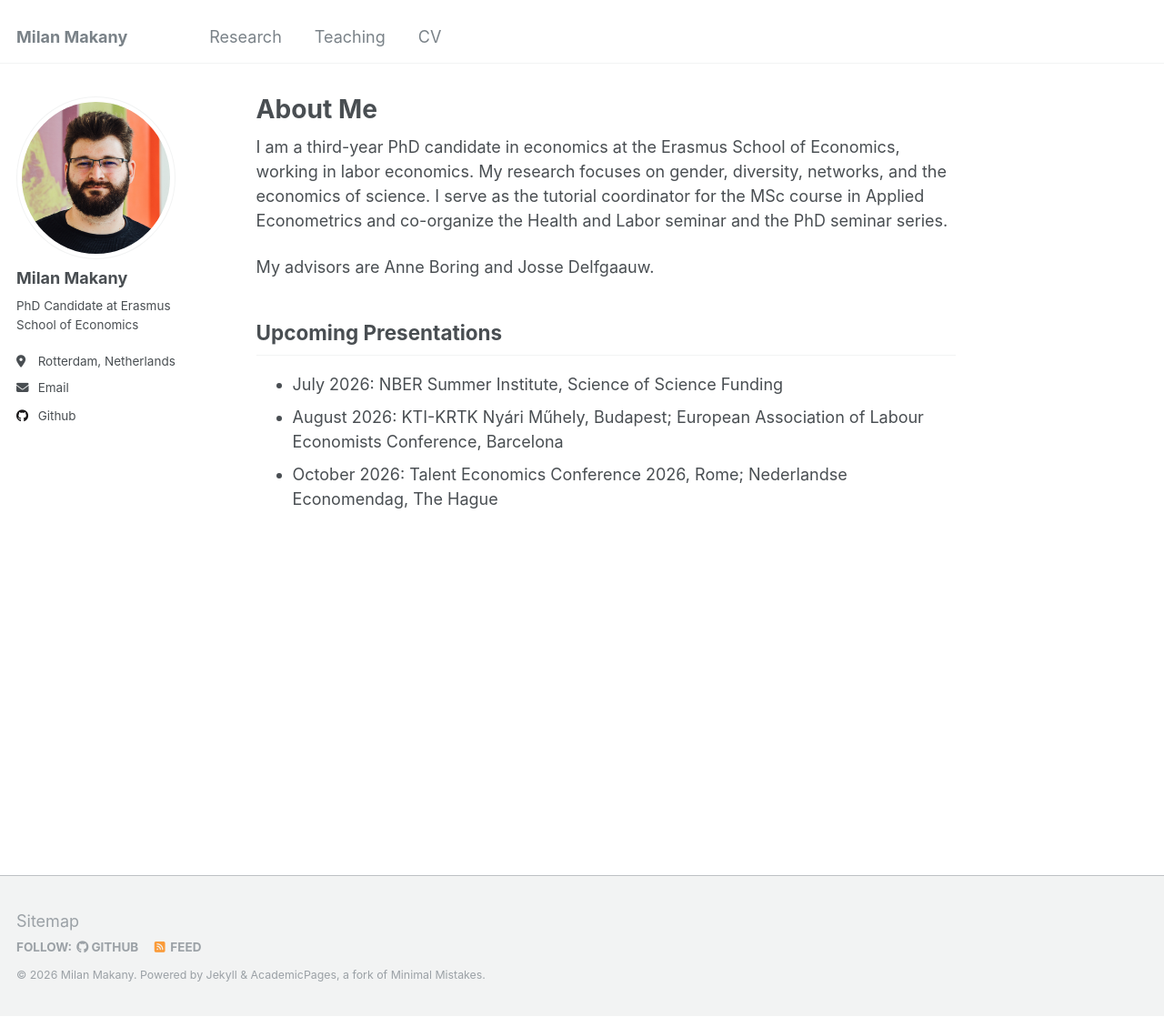
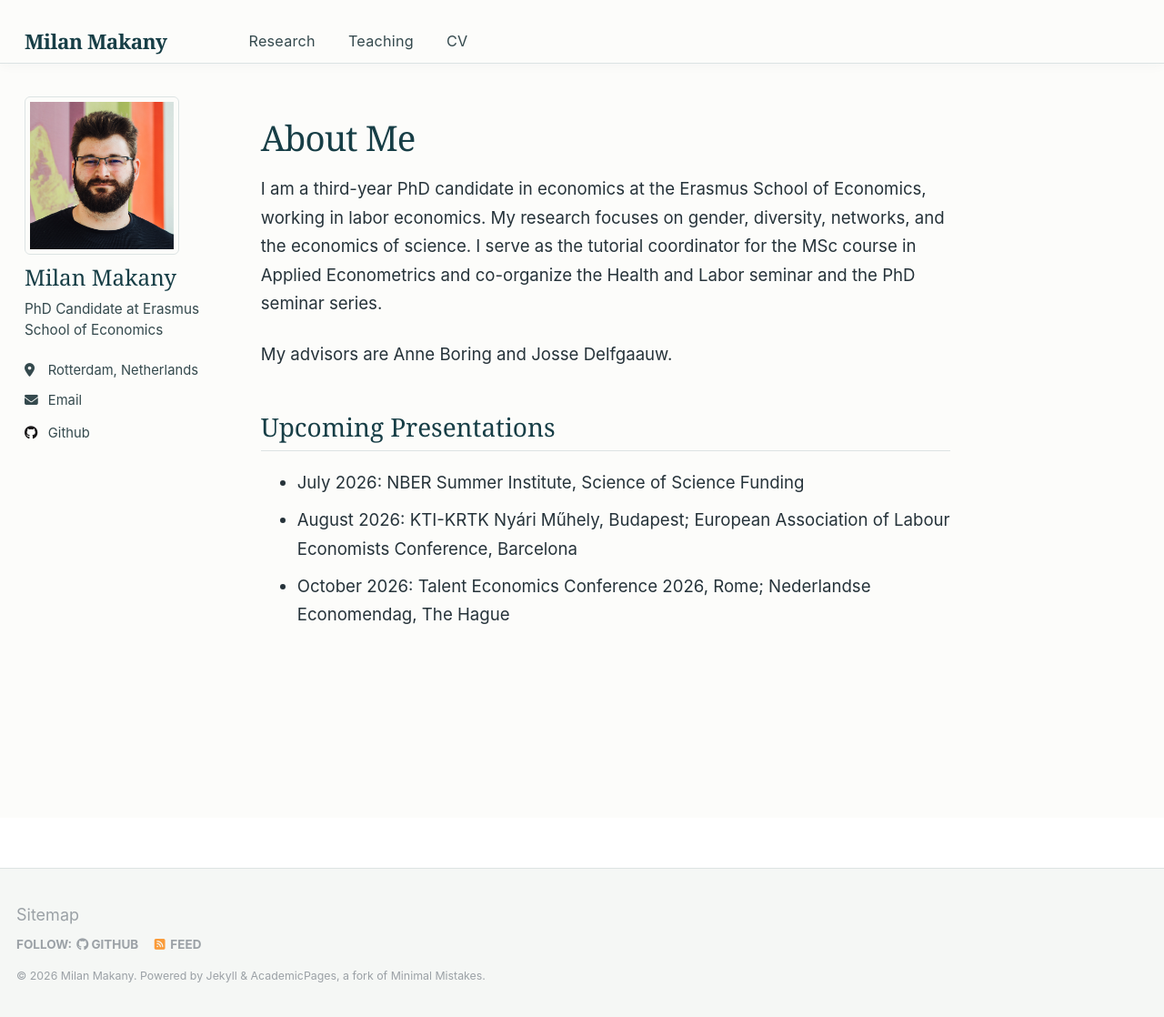
Before and after one commit to makany-milan/makany-milan.github.io, a Jekyll site: the page built from _pages/about.md, in a window 1280 px wide and 1118 px high. Shown: the whole window at 91% size. Built offline with Jekyll 4.4.1, drawn with Linux system fonts in a browser that asks for light colours.

Commit message:
style update

```diff
--- /dev/null
+++ b/_sass/_academic.scss
@@ -0,0 +1,145 @@
+/* A quiet editorial treatment for the academic profile. */
+body {
+  background: #fcfcfa;
+  line-height: 1.7;
+}
+
+.masthead {
+  background: #fcfcfa;
+  border-bottom: 1px solid #dce3e3;
+  box-shadow: 0 2px 12px rgba(25, 51, 56, 0.035);
+}
+
+.masthead__inner-wrap {
+  padding-left: 1.5rem;
+  padding-right: 1.5rem;
+}
+
+.greedy-nav {
+  background: transparent;
+
+  a {
+    color: #34494d;
+    font-size: 0.9rem;
+    letter-spacing: 0.015em;
+  }
+
+  a:hover, a:focus {
+    color: #17606a;
+  }
+}
+
+.masthead__menu-item--lg a {
+  color: #173e46;
+  font-family: Georgia, Times, serif;
+  font-size: 1.25rem;
+  letter-spacing: -0.02em;
+}
+
+#main {
+  margin-top: 3.25rem;
+  padding-left: 1.5rem;
+  padding-right: 1.5rem;
+}
+
+.page__title, .archive > h1 {
+  color: #173e46;
+  font-size: clamp(2rem, 3vw, 2.8rem);
+  font-weight: 400;
+  line-height: 1.15;
+  letter-spacing: -0.025em;
+}
+
+.page__content, .archive {
+  max-width: 760px;
+}
+
+.page__content {
+  font-size: 1.035rem;
+
+  h2 {
+    margin-top: 2.6rem;
+    padding-bottom: 0.5rem;
+    color: #173e46;
+    font-size: 1.55rem;
+    font-weight: 400;
+    border-bottom: 1px solid #dce3e3;
+  }
+
+  a {
+    text-decoration-color: #a1bdbe;
+    text-underline-offset: 0.18em;
+  }
+}
+
+.sidebar {
+  color: #34494d;
+}
+
+.author__avatar img {
+  border-radius: 6px;
+  max-width: 170px;
+}
+
+.sidebar .author__name {
+  color: #173e46;
+  font-family: Georgia, Times, serif;
+  font-size: 1.35rem;
+  font-weight: 400;
+  line-height: 1.2;
+}
+
+.sidebar .author__bio {
+  font-size: 0.85rem;
+  line-height: 1.5;
+}
+
+.sidebar .author__urls li,
+.sidebar .author__urls a {
+  font-size: 0.82rem;
+  line-height: 1.65;
+}
+
+.archive__item-title {
+  color: #173e46;
+  font-family: Georgia, Times, serif;
+  font-weight: 400;
+}
+
+.list__item {
+  padding-bottom: 1.1rem;
+  margin-bottom: 1.5rem;
+  border-bottom: 1px solid #e6ebea;
+}
+
+.archive__item-abstract {
+  text-align: left;
+  line-height: 1.6;
+}
+
+.archive__item-link-btn {
+  border-radius: 3px;
+}
+
+.page__footer {
+  background: #f5f7f5;
+  border-top: 1px solid #dce3e3;
+}
+
+a:focus-visible, button:focus-visible {
+  outline: 2px solid #17606a;
+  outline-offset: 3px;
+}
+
+@media (max-width: 924px) {
+  #main { margin-top: 2.25rem; }
+  .sidebar { margin-bottom: 2rem; }
+  .author__avatar img { max-width: 72px; }
+}
+
+@media (max-width: 600px) {
+  #main { padding-left: 1.15rem; padding-right: 1.15rem; }
+  .masthead__inner-wrap { padding-left: 1rem; padding-right: 1rem; }
+  .page__title, .archive > h1 { font-size: 2rem; }
+  .page__content { font-size: 1rem; }
+}
--- a/_sass/_variables.scss
+++ b/_sass/_variables.scss
@@ -29,7 +29,7 @@ $calisto                    : "Calisto MT", serif;
 $garamond                   : Garamond, serif;
 
 $global-font-family         : $sans-serif;
-$header-font-family         : $sans-serif;
+$header-font-family         : $serif;
 $caption-font-family        : $serif;
 
 /* type scale */
@@ -65,10 +65,10 @@ $body-color                 : #fff;
 $background-color           : #fff;
 $code-background-color      : #fafafa;
 $code-background-color-dark : $light-gray;
-$text-color                 : $dark-gray;
-$border-color               : $lighter-gray;
+$text-color                 : #26333a;
+$border-color               : #dce3e3;
 
-$primary-color              : #7a8288;
+$primary-color              : #174b54;
 $success-color              : #62c462;
 $warning-color              : #f89406;
 $danger-color               : #ee5f5b;
@@ -102,7 +102,7 @@ $xing-color                 : #006567;
 
 
 /* links */
-$link-color                 : $info-color;
+$link-color                 : #17606a;
 $link-color-hover           : mix(#000, $link-color, 25%);
 $link-color-visited         : mix(#fff, $link-color, 25%);
 $masthead-link-color        : $primary-color;
--- a/assets/css/main.scss
+++ b/assets/css/main.scss
@@ -91,3 +91,4 @@
     flex-basis: auto;
   }
 }
+@import "academic";
```
